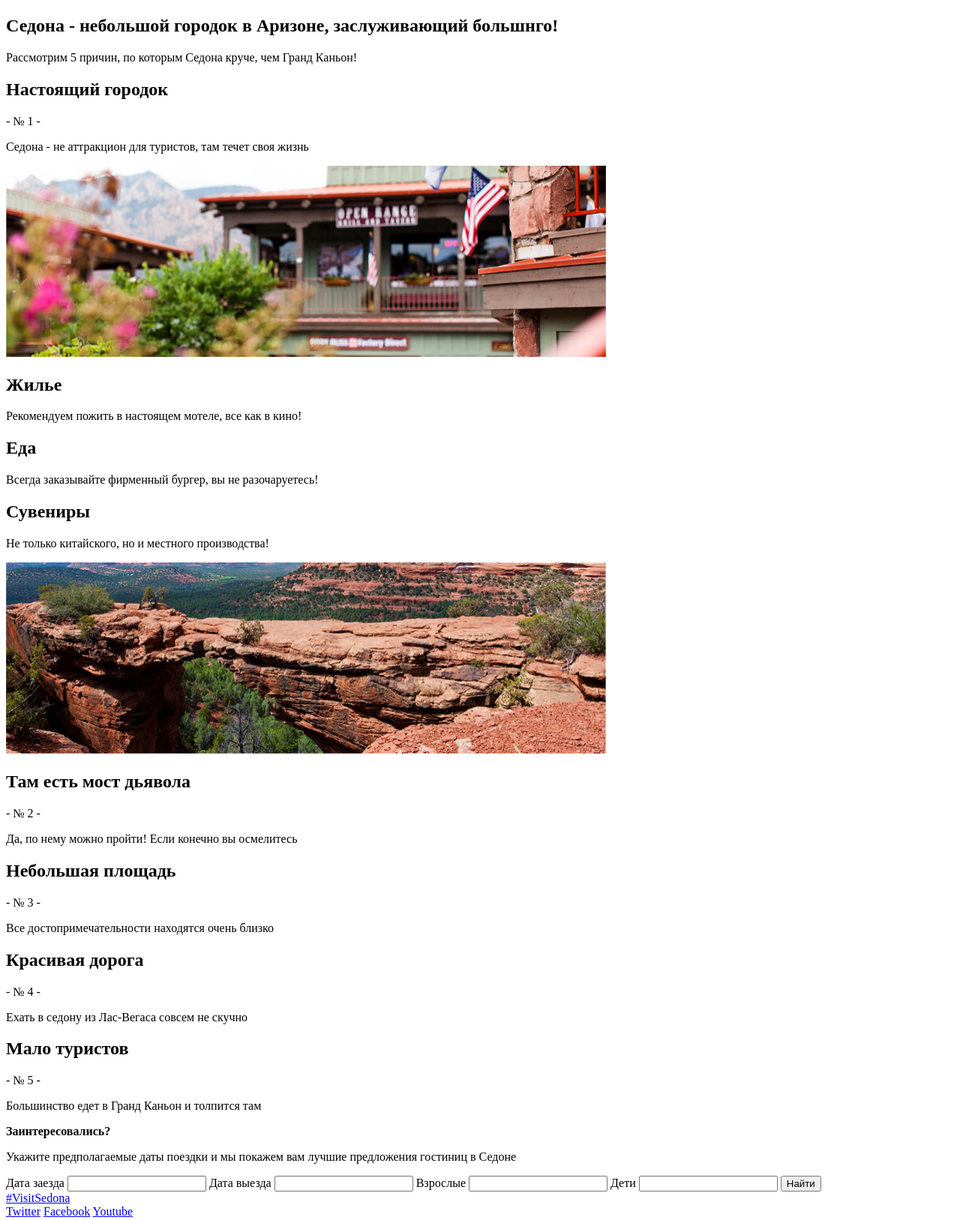
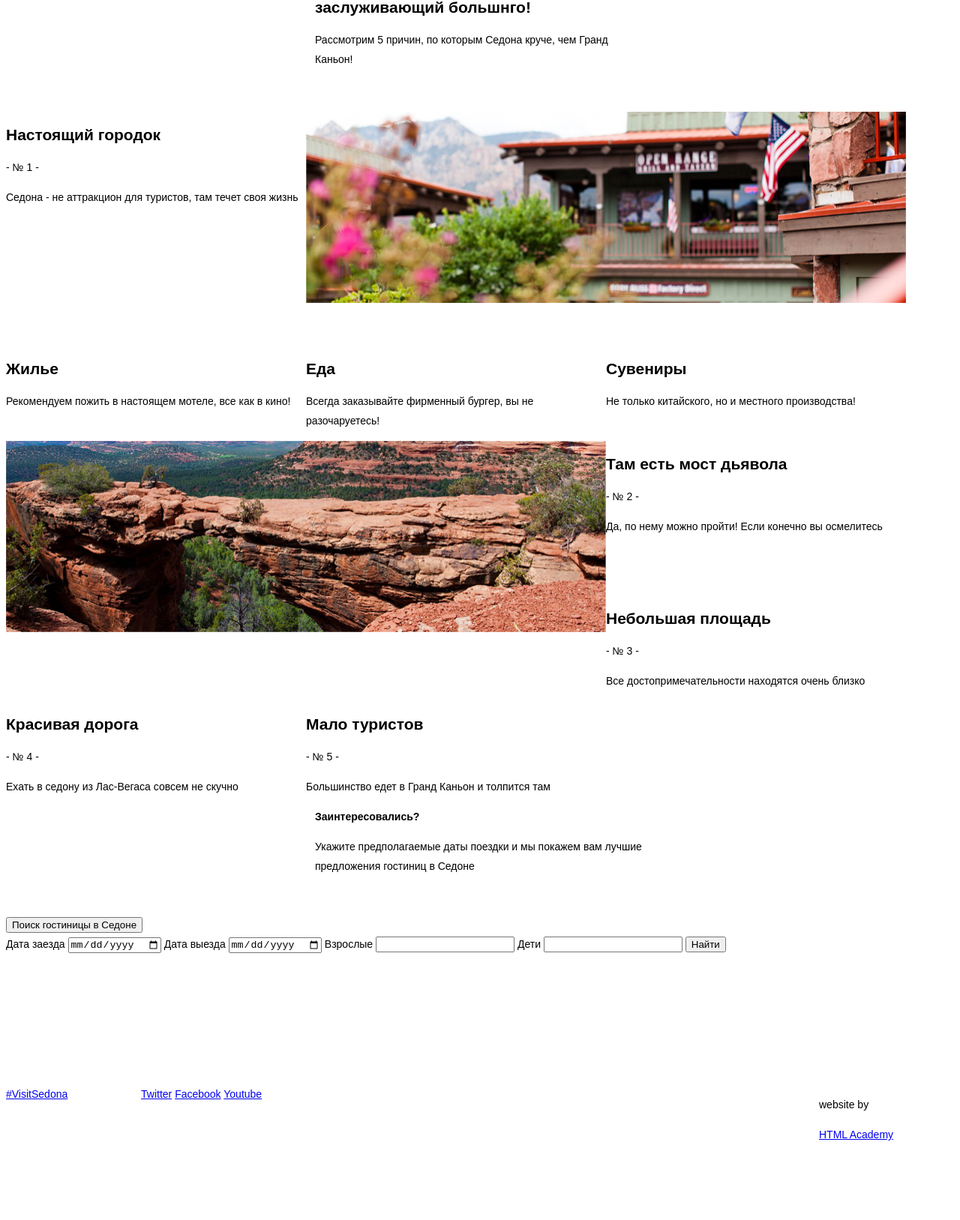
Before and after one commit to Valreya/329577-sedona, a plain HTML site: page index.html in a window 1280 px wide. Shown: the part 753-2380 px from the top of the page at 75% size. After the commit the page ends 2279 px from the top, so only its background shows below. Drawn offline with Linux system fonts and the light colour scheme.

Commit message:
Правка

```diff
--- /dev/null
+++ b/css/style.css
@@ -0,0 +1,177 @@
+body {
+	font-size: 14px;
+	font-family: "PT Sans", "Arial", serif;
+	line-height: 26px;
+	color: black;
+	font-weight: normal;
+}
+
+h2 {
+	font-size: 21px;
+	font-weight: bold;
+}
+
+h3 {
+	font-size: 16px;
+	font-weight: bold;
+}
+
+.main-header {
+  margin-bottom: 89px;
+}
+
+.main-header {
+  width: 1200px;
+  margin: 0 auto;
+ }
+
+.entry {
+  width: 458px;
+  min-height: 352px;
+  margin-right: auto;
+  margin-left: auto;
+  margin-bottom: 146px;
+}
+
+.preview {
+  width: 440px;
+  margin-right: auto;
+  margin-left: auto;
+  margin-bottom: 57px;
+}
+
+.advantages {
+  width: 1200px;
+  min-height: 255px;
+  margin-bottom: 57px;
+ }
+
+.advantages-text {
+  float: left;
+  width: 400px;
+}
+
+.advantages-img {
+  float: right;
+  width: 800px;
+}
+
+.features {
+  margin-bottom: 85px;
+}
+
+.features-item {
+  float: left;
+  width: 380px;
+  margin-right: 20px;
+}
+
+.features-item:last-child {
+  margin-right: 0;
+}
+
+.attractions {
+  width: 1200px;
+  min-height: 255px;
+  margin-bottom: 50px;
+}
+
+.attractions-text {
+  float: right;
+  width: 400px;
+}
+
+.attractions-img {
+  float: left;
+  width: 800px;
+}
+
+.plus {
+  margin-bottom: 58px;
+}
+
+.plus-text {
+  float: left;
+  width: 380px;
+  margin-right: 20px;
+  display: inline-block;
+}
+
+.plus-text:last-child {
+  margin-right: 0;
+}
+
+.offer {
+  width: 440px;
+  margin-right: auto;
+  margin-left: auto;
+  margin-bottom: 52px;
+}
+
+.search {
+  width: 565;
+  margin-right: auto;
+  margin-left: auto;
+  margin-bottom: 114px;
+}
+
+.main-footer {
+  margin-top: 65px;
+  padding-top: 60px;
+  padding-bottom: 40px;
+}
+
+.tag {
+  float: left;
+  width: 180px;
+}
+
+.footer-social {
+  float: left;
+  width: 180px;
+  margin-right: 255px;
+}
+
+.footer-copyright {
+  float: right;
+  width: 180px;
+
+.selection-criteria {
+  margin-bottom: 31px;
+}
+
+.infrastructure {
+  float: left;
+  width: 240px;
+}
+
+.dwelling {
+  float: left;
+  width: 240px;
+}
+
+.price {
+  float: right;
+  width: 327px;
+}
+
+.housing {
+  margin-bottom: 61px;
+}
+
+.housing-img {
+  float: left;
+  width: 135px;
+  min-height: 90px;
+  margin-right: 30px;
+}
+
+.info {
+  float: left;
+  width: 715px;
+}
+
+.housing-rating {
+  float: left;
+  width: 168px;
+}
--- a/index.html
+++ b/index.html
@@ -1,7 +1,7 @@
 <!DOCTYPE html>
 <html lang="ru">
   <head>
-    <link rel="stylesheet" href="style.css">
+    <link rel="stylesheet" href="css/style.css">
     <meta charset="utf-8">
     <title>Sedona</title>
   </head>
@@ -34,7 +34,7 @@
       </header>
       <main class="container">
         <div class="entry">
-          <figure><img src="img/intro.jpg"" width="1200" height="564" alt="Седона"></figure>
+          <figure><img src="img/index-entry-text.png" width="448" height="352" alt="Седона"></figure>
         </div>
         <div class="preview">
          <h2>Седона - небольшой городок в Аризоне, заслуживающий большнго!</h2>
@@ -64,17 +64,17 @@
             <p>Не только китайского, но и местного производства!</p>
           </div>
         </section>
-        <section class="advantages">
-          <div class="advantages-img">
+        <section class="attractions">
+          <div class="attractions-img">
             <img src="img/devil-bridge.jpg" width="800" height="255" alt="Седона">
           </div>
-          <div class="advantages-text">
+          <div class="attractions-text">
             <h2>Там есть мост дьявола</h2>
             <p>- № 2 -</p>
             <p>Да, по нему можно пройти! Если конечно вы осмелитесь</p>
           </div>
         </section>
-        <section class="plus">
+        <section class="plus clearfix">
           <div class="plus-text">
             <h2>Небольшая площадь</h2>
             <p>- № 3 -</p>
@@ -96,11 +96,12 @@
             <p>Укажите предполагаемые даты поездки и мы покажем вам лучшие предложения гостиниц в Седоне</p>
         </div>
         <div class="search">
+          <button class="btn" type="submit">Поиск гостиницы в Седоне</button>
           <form class="searching-form" action="https://echo.htmlacademy.ru" method="post">
-            <label>Дата заезда <input type="text" name="date" value=""></label>
-            <label>Дата выезда <input type="text" name="time" value=""></label>
-            <label>Взрослые <input type="text" name="name" value=""></label>
-            <label>Дети <input type="tel" name="phone" value=""></label>
+            <label>Дата заезда <input type="date" name="arrival" value=""></label>
+            <label>Дата выезда <input type="date" name="departure" value=""></label>
+            <label>Взрослые <input type="number" name="grownups" value=""></label>
+            <label>Дети <input type="number" name="children" value=""></label>
             <button class="btn" type="submit">Найти</button>
           </form>
         </div>
```
Also changed, not shown: catalog.html (+8 -8 lines), img/calendar-pointing.png (added), img/calendar-push.png (added), img/htmlacademy-pointing.png (added), img/htmlacademy-push.png (added), img/minus-pointing.png (added), img/minus-push.png (added), img/plus-pointing.png (added), img/plus-push.png (added).
